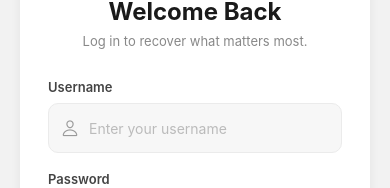
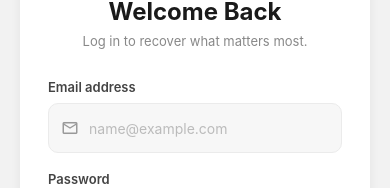
Before and after one commit to sanathmi21/Findora_MAD, a React Native app in the folder SmartLostFoundApp/: screen / in a window 390 px wide. Shown: the part 245-433 px from the top of the page. Built offline with nearby package versions, Linux system fonts and the light colour scheme; no server answers.

Commit message:
refactor(auth): revert login screen to use email instead of username

```diff
--- a/SmartLostFoundApp/src/screens/auth/LoginScreen.tsx
+++ b/SmartLostFoundApp/src/screens/auth/LoginScreen.tsx
@@ -1,7 +1,6 @@
 import React, { useState, useRef } from 'react';
 import {View,Text,TextInput,TouchableOpacity,StyleSheet,Dimensions,StatusBar,KeyboardAvoidingView,Platform,ScrollView,Animated,Alert} from 'react-native';
 import { Ionicons, MaterialIcons } from '@expo/vector-icons';
-import { supabase } from '../../utils/supabase';
 import { authApi } from '../../api/authApi';
 
 const { height } = Dimensions.get('window');
@@ -12,11 +11,12 @@ interface Props {
 }
 
 const LoginScreen: React.FC<Props> = ({ onNavigateToRegister, onLoginSuccess }) => {
-  const [username, setUsername] = useState('');
+  const [email, setEmail] = useState('');
   const [password, setPassword] = useState('');
   const [showPassword, setShowPassword] = useState(false);
-  const [usernameFocused, setUsernameFocused] = useState(false);
+  const [emailFocused, setEmailFocused] = useState(false);
   const [passwordFocused, setPasswordFocused] = useState(false);
+  const [loading, setLoading] = useState(false);
 
   const buttonScale = useRef(new Animated.Value(1)).current;
 
@@ -27,17 +27,15 @@ const LoginScreen: React.FC<Props> = ({ onNavigateToRegister, onLoginSuccess })
     Animated.spring(buttonScale, { toValue: 1, useNativeDriver: true, friction: 8 }).start();
   };
 
-  const [loading, setLoading] = useState(false);
-
   const handleLogin = async () => {
-    if (!username || !password) {
-      Alert.alert('Missing Fields', 'Please enter both your username/email and password.');
+    if (!email || !password) {
+      Alert.alert('Missing Fields', 'Please enter both your email and password.');
       return;
     }
 
     setLoading(true);
 
-    const { error } = await authApi.login(username, password);
+    const { error } = await authApi.login(email, password);
 
     setLoading(false);
 
@@ -76,25 +74,26 @@ const LoginScreen: React.FC<Props> = ({ onNavigateToRegister, onLoginSuccess })
             Log in to recover what matters most.
           </Text>
 
-          {/* Username */}
+          {/* Email */}
           <View style={styles.fieldGroup}>
-            <Text style={styles.label}>Username</Text>
-            <View style={[styles.inputWrapper, usernameFocused && styles.inputWrapperFocused]}>
-              <Ionicons
-                name="person-outline"
+            <Text style={styles.label}>Email address</Text>
+            <View style={[styles.inputWrapper, emailFocused && styles.inputWrapperFocused]}>
+              <MaterialIcons
+                name="mail-outline"
                 size={18}
-                color={usernameFocused ? '#e6a817' : '#999'}
+                color={emailFocused ? '#e6a817' : '#999'}
                 style={styles.inputIcon}
               />
               <TextInput
                 style={styles.input}
-                placeholder="Enter your username"
+                placeholder="name@example.com"
                 placeholderTextColor="#bbb"
-                value={username}
-                onChangeText={setUsername}
+                value={email}
+                onChangeText={setEmail}
                 autoCapitalize="none"
-                onFocus={() => setUsernameFocused(true)}
-                onBlur={() => setUsernameFocused(false)}
+                keyboardType="email-address"
+                onFocus={() => setEmailFocused(true)}
+                onBlur={() => setEmailFocused(false)}
               />
             </View>
           </View>
```
